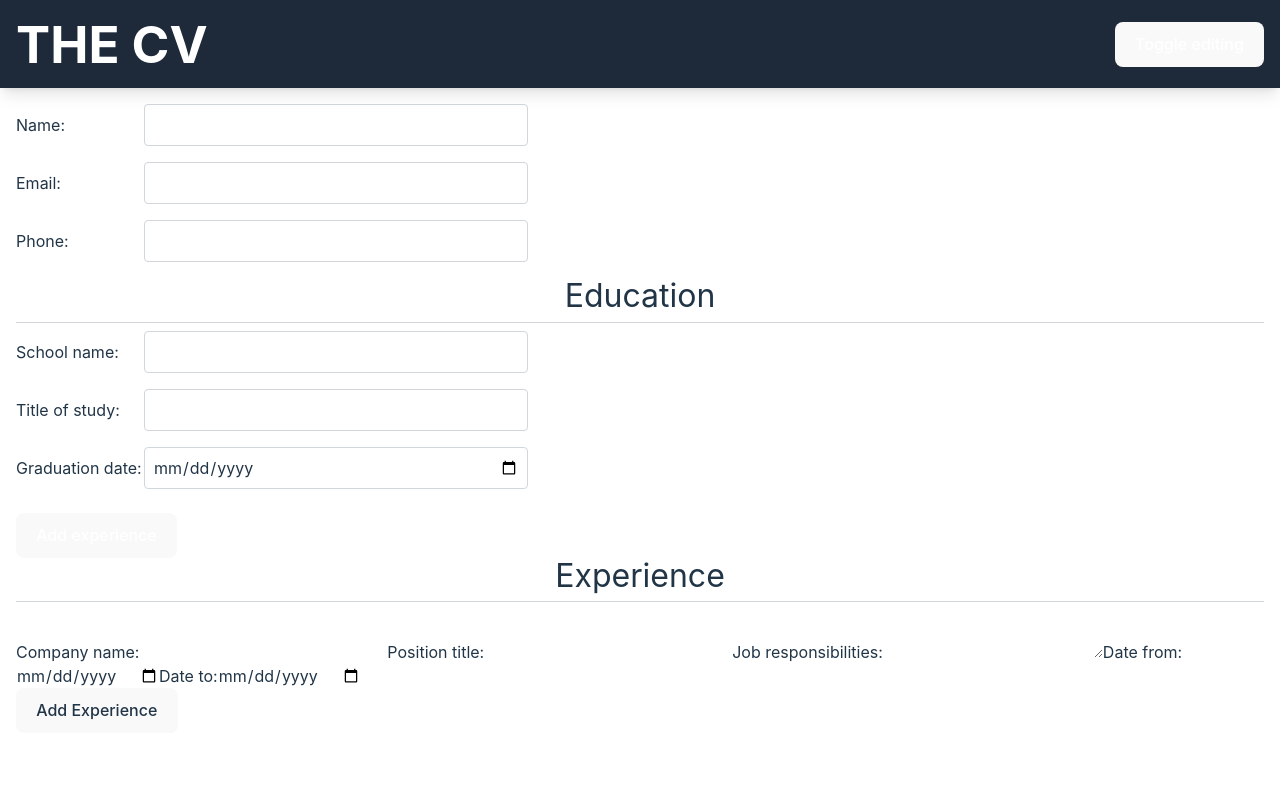
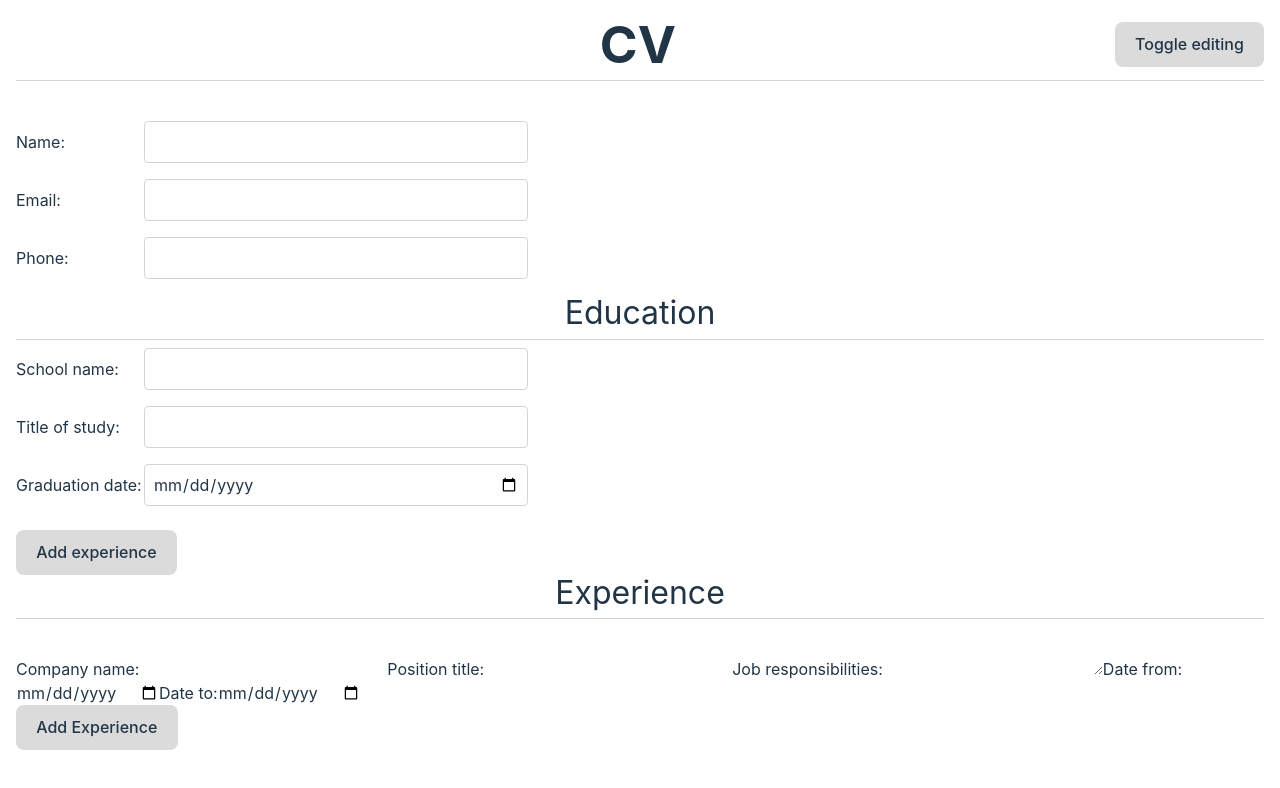
Before and after one commit to konradhorber/cv-builder, a React (Vite) app: page / in a window 1280 px wide. Shown: the top 788 px of the page. Built offline with nearby package versions, Linux system fonts and the light colour scheme.

Commit message:
Fix header and light color scheme

```diff
--- a/src/App.tsx
+++ b/src/App.tsx
@@ -13,11 +13,15 @@ function App() {
   return (
     <div className="min-h-screen flex flex-col">
       {/* header */}
-      <header className="flex flex-row justify-between items-center w-full p-4 sticky top-0 bg-gray-800 text-white shadow-lg z-10">
-        <h1 className="text-2xl font-bold text-left">THE CV</h1>
-        <button type="button" onClick={toggleEditing} className="px-4 py-2">
-          Toggle editing
-        </button>
+      <header className="w-full p-4 sticky top-0 bg-[var(--bg-color)]">
+        <div className="flex flex-row justify-between items-center w-full">
+          <div className="w-[144.83px]"></div>
+          <h1 className="text-l font-bold text-center">CV</h1>
+          <button type="button" onClick={toggleEditing} className="px-4 py-2">
+            Toggle editing
+          </button>
+        </div>
+        <hr className="w-full border-t border-gray-300 my-2" />
       </header>
 
       <main className="w-full flex flex-col justify-start items-start p-4">
--- a/src/index.css
+++ b/src/index.css
@@ -6,7 +6,9 @@
   font-weight: 400;
 
   color-scheme: light dark;
+  --text-color: rgba(255, 255, 255, 0.87);
   color: rgba(255, 255, 255, 0.87);
+  --bg-color: #242424;
   background-color: #242424;
 
   font-synthesis: none;
@@ -64,13 +66,16 @@ button:focus-visible {
 
 @media (prefers-color-scheme: light) {
   :root {
+    --text-color: #213547;
     color: #213547;
+    --bg-color: #ffffff;
     background-color: #ffffff;
   }
   a:hover {
     color: #747bff;
   }
   button {
-    background-color: #f9f9f9;
+    color: var(--text-color);
+    background-color: #dbdbdb;
   }
 }
```
